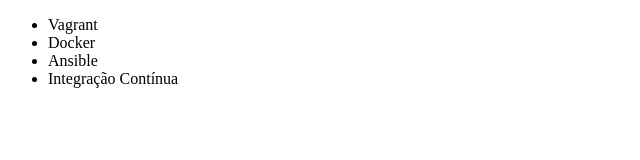
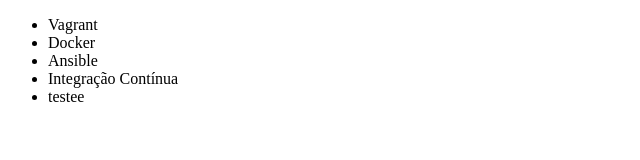
Before and after one commit to Calmf/projeto-teste, a plain HTML site: page index.html in a window 1280 px wide. Shown: the full height of the page, 0-640 px from the left. Drawn offline with Linux system fonts and the light colour scheme.

Commit message:
novo curso teste

```diff
--- a/index.html
+++ b/index.html
@@ -10,6 +10,7 @@
         <li>Docker</li>
         <li>Ansible</li>
         <li>Integração Contínua</li>
+        <li>testee</li>
     </ul>
 </body>
 </html>
```
